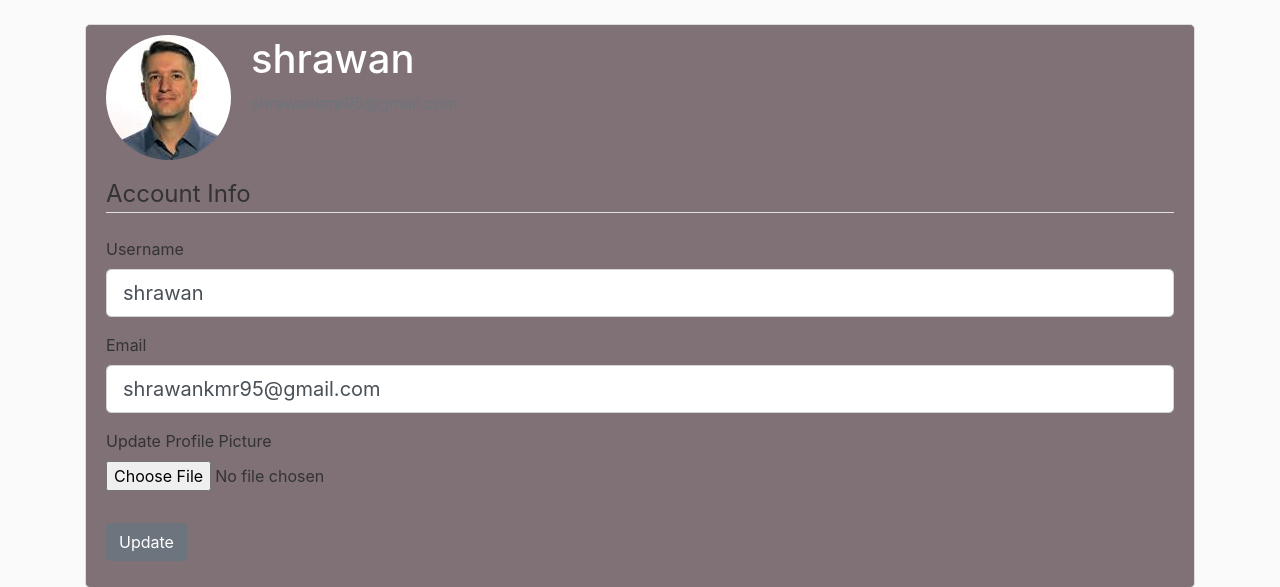
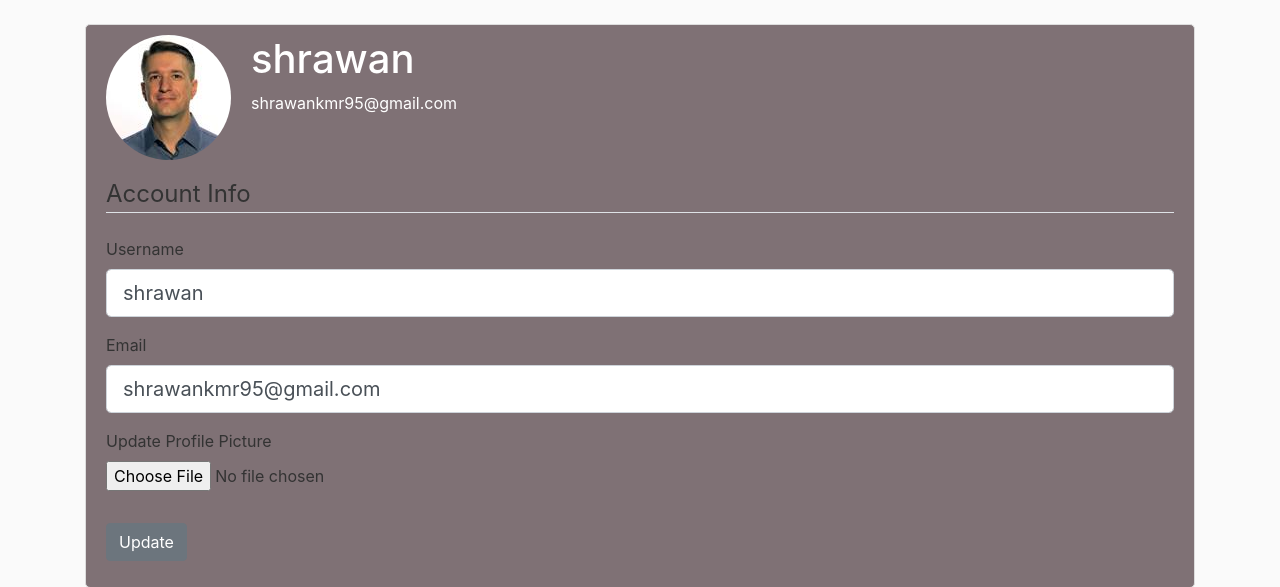
Before and after one commit to shrawanIneuron/blogwebapp, a Flask app: page /account in a window 1280 px wide. Shown: the part 56-643 px from the top of the page. Run offline with Flask 2, Linux system fonts and the light colour scheme; a user stored in the database is signed in; some libraries are stand-ins or nearby versions.

Commit message:
make it better

```diff
--- a/flaskblog/static/main.css
+++ b/flaskblog/static/main.css
@@ -2,7 +2,6 @@ body {
   background: #fafafa;
   color: #333333;
   margin-top: 5rem;
-
 }
 
 h1, h3, h4, h5, h6 {
@@ -95,3 +94,9 @@ p {
 .account-heading {
   font-size: 2.5rem;
 }
+
+
+
+.text-secondary{
+color:#fff;
+}
--- a/flaskblog/templates/account.html
+++ b/flaskblog/templates/account.html
@@ -5,7 +5,7 @@
     <img class="rounded-circle account-img" src="{{ image_file }}">
       <div class="media-body">
         <h2 class="account-heading">{{current_user.username}}</h2>
-        <p class="text-secondary">{{current_user.email}}</p>
+        <p>{{current_user.email}}</p>
       </div>
   </div>
 <!--  FROM HERE-->
--- a/flaskblog/templates/layout.html
+++ b/flaskblog/templates/layout.html
@@ -20,10 +20,10 @@
     <nav class="navbar navbar-expand-md navbar-dark bg-steel fixed-top">
   <div class="container">
       <a class="navbar-brand mr-4" href="/">Blog Creator Application</a>
-  <button class="navbar-toggler" type="button" data-toggle="collapse" data-target="#navbarNav" aria-controls="navbarNav" aria-expanded="false" aria-label="Toggle navigation">
+  <button class="navbar-toggler" type="button" data-toggle="collapse" data-target="#collapsibleNavbar" aria-controls="navbarNav" aria-expanded="false" aria-label="Toggle navigation">
     <span class="navbar-toggler-icon"></span>
   </button>
-  <div class="collapse navbar-collapse" id="navbarToggle">
+  <div class="collapse navbar-collapse" id="collapsibleNavbar">
     <div class="navbar-nav ml-auto">
         <a class="nav-item nav-link" href="{{url_for('main.home')}}">Home</a>
     </div>
```
Also changed, not shown: requirements.txt (+27 -0 lines), 1 other file.
